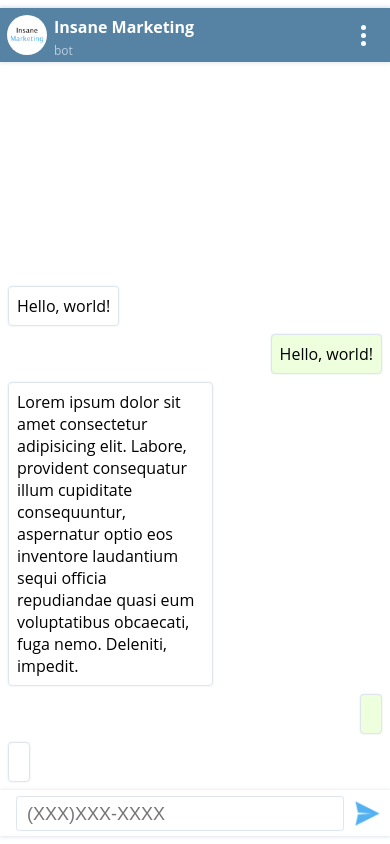
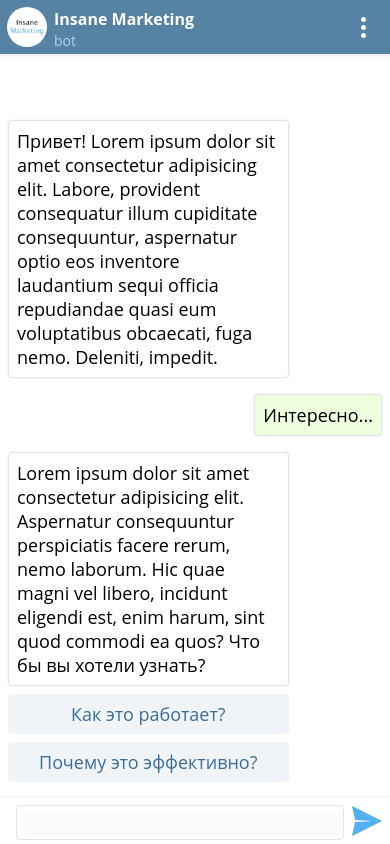
Before and after one commit to Goldsipa/insane-marketing, a plain HTML site: page index.html in a window 390 px wide. Both pictures are taken after a click on the element 367 px from the left and 813 px from the top of the page. Drawn offline with nearby package versions, Linux system fonts and the light colour scheme.

Commit message:
added typing animation and 3 blocks, style changes

```diff
--- a/index.html
+++ b/index.html
@@ -19,6 +19,10 @@
       <div class="nickname">
         <div class="name">Insane Marketing</div>
         <div class="bot-label">bot</div>
+        <div class="typing-wrapper hidden">
+          <div class="lds-facebook"><div></div><div></div><div></div></div>
+          <div class="typing">печатает</div>
+        </div>
       </div>
       <div class="menu">
         <div class="menu-dot"></div>
@@ -29,23 +33,30 @@
 
     <div class="content-wrapper">
       <div class="content">
-        <div class="message-wrapper">
+        <!-- <div class="message-wrapper">
           <div class="message noselect">Hello, world!</div>
         </div>
         <div class="message-wrapper">
           <div class="message-self noselect">Hello, world!</div>
         </div>
         <div class="message-wrapper">
-          <div class="message noselect">Lorem ipsum dolor sit amet consectetur adipisicing elit. Labore, provident consequatur illum cupiditate consequuntur, aspernatur optio eos inventore laudantium sequi officia repudiandae quasi eum voluptatibus obcaecati, fuga nemo. Deleniti, impedit.</div>
-        </div>
+          <div class="message-inline">
+            Lorem ipsum dolor sit amet consectetur adipisicing elit. Aspernatur consequuntur perspiciatis facere rerum, nemo laborum. Hic quae magni vel libero, incidunt eligendi est, enim harum, sint quod commodi ea quos?<br/><br/>
+            Что бы вы хотели узнать?
+          </div>
+          <div class="button-block">Как это работает?</div>
+          <div class="button-block">Почему это эффективно?</div>
+        </div> -->
 
-        <!-- <div class="lds-facebook"><div></div><div></div><div></div></div> -->
+
+
       </div>
     </div>
 
     <footer>
       <div class="message-field">
-        <input type="text" class="phone" id="phone" placeholder="(XXX)XXX-XXXX">
+        <input type="text" class="phone" id="phone">
+        <!-- placeholder="(XXX)XXX-XXXX" -->
       </div>
       <div class="button-send-wrapper">
         <div class="button-send"></div>
--- a/resources/scripts/app.js
+++ b/resources/scripts/app.js
@@ -1,26 +1,32 @@
-function sendMessageSelf() {
+function sendMessageSelf(text) {
   var messageWrapper = document.createElement('div');
   messageWrapper.classList.add('message-wrapper');
 
   var message = document.createElement('div');
   message.classList.add('message-self');
   message.classList.add('noselect');
-  message.innerHTML = $('.phone').cleanVal() || '&nbsp';
+  message.innerHTML = text || '&nbsp';
   messageWrapper.appendChild(message);
 
   var content = document.querySelector('.content');
   content.appendChild(messageWrapper);
   content.scrollTop = content.scrollHeight;
-  window.setTimeout(sendMessage, 700);
+
+  // isTyping()
+  // window.setTimeout(isNotTyping, 800);
+  // window.setTimeout(function () {
+  //   sendMessage(text);
+  // }, 1000);
 }
-function sendMessage() {
+
+function sendMessage(text) {
   var messageWrapper = document.createElement('div');
   messageWrapper.classList.add('message-wrapper');
 
   var message = document.createElement('div');
   message.classList.add('message');
   message.classList.add('noselect');
-  message.innerHTML = $('.phone').cleanVal() || '&nbsp';
+  message.innerHTML = text || '&nbsp';
   messageWrapper.appendChild(message);
 
   var content = document.querySelector('.content');
@@ -28,10 +34,108 @@ function sendMessage() {
   content.scrollTop = content.scrollHeight;
 }
 
-document.querySelector('.button-send').onclick = sendMessageSelf;
+function sendMessageInline(text, buttons) {
+  var messageWrapper = document.createElement('div');
+  messageWrapper.classList.add('message-wrapper');
+
+  var message = document.createElement('div');
+  message.classList.add('message-inline');
+  message.classList.add('noselect');
+  message.innerHTML = text || '&nbsp';
+  messageWrapper.appendChild(message);
+
+  for (var i = 0; i < buttons.length; i++) {
+    var button = document.createElement('div');
+    button.classList.add('button-block');
+    button.classList.add('noselect');
+    button.innerHTML = buttons[i] || '&nbsp';
+    button.onclick = blockTrird;
+    messageWrapper.appendChild(button);
+  }
+
+  var content = document.querySelector('.content');
+  content.appendChild(messageWrapper);
+  content.scrollTop = content.scrollHeight;
+}
+
+function isTyping() {
+  document.querySelector('.bot-label').classList.add('hidden');
+  document.querySelector('.typing-wrapper').classList.remove('hidden');
+}
+function isNotTyping() {
+  document.querySelector('.typing-wrapper').classList.add('hidden');
+  document.querySelector('.bot-label').classList.remove('hidden');
+}
+
+var showText = function (target, message, index, interval) {
+  if (index < message.length) {
+    document.querySelector('input').value += message[index++];
+    setTimeout(function () { showText(target, message, index, interval); }, interval);
+  }
+}
+
+var sendClick = function () {
+  sendMessageSelf($('input').val());
+  $('input').val('');
+  document.querySelector('.button-send').classList.remove('button-pending');
+  document.querySelector('.button-send').onclick = null;
+  blockSecond();
+};
+
+var sendNumberClick = function () {
+  if(!($('.phone').cleanVal().length == 10)) return;
+  sendMessageSelf($('.phone').cleanVal())
+  $('input').val('');
+  isTyping()
+  window.setTimeout(isNotTyping, 700);
+  window.setTimeout(function () {
+    sendMessage('Мы обязательно с Вами свяжемся!');
+  }, 1000);
+}
+
+function blockFirst() {
+  isTyping()
+  window.setTimeout(isNotTyping, 700);
+  window.setTimeout(function () {
+    sendMessage('Привет! Lorem ipsum dolor sit amet consectetur adipisicing elit. Labore, provident consequatur illum cupiditate consequuntur, aspernatur optio eos inventore laudantium sequi officia repudiandae quasi eum voluptatibus obcaecati, fuga nemo. Deleniti, impedit.');
+  }, 1000);
+  window.setTimeout(function () {
+    showText("input", "Интересно...", 0, 40);
+    document.querySelector('.button-send').classList.add('button-pending');
+    document.querySelector('.button-send').onclick = sendClick;
+  }, 1500);
+}
+
+function blockSecond() {
+  window.setTimeout(isTyping, 200);
+  window.setTimeout(isNotTyping, 1000);
+  window.setTimeout(function () {
+    sendMessageInline(
+      'Lorem ipsum dolor sit amet consectetur adipisicing elit. Aspernatur consequuntur perspiciatis facere rerum, nemo laborum. Hic quae magni vel libero, incidunt eligendi est, enim harum, sint quod commodi ea quos? Что бы вы хотели узнать?',
+      ['Как это работает?', 'Почему это эффективно?']
+    );
+  }, 1200);
+}
+
+function blockTrird() {
+  window.setTimeout(isTyping, 200);
+  window.setTimeout(isNotTyping, 1000);
+  window.setTimeout(function () {
+    sendMessageInline(
+      'Что ещё Вас интересует?',
+      ['Заказать продвижение', 'Узнать цену', 'Наша бот-воронка']
+    );
+    document.querySelector('input').disabled = false;
+    document.querySelector('input').placeholder = "(XXX)XXX-XXXX";
+    $('.phone').mask('(000)000-0000');
+    $('.phone').focus();
+    document.querySelector('.button-send').onclick = sendNumberClick;
+  }, 1200);
+}
 
 $(document).ready(function(){
-  $('.phone').mask('(000)000-0000');
-  $('.phone').focus();
-  // $('.phone').val("(0");
+  document.querySelector('input').disabled = true;
+
+  blockFirst();
+  // blockTrird();
 });
--- a/resources/styles/index.css
+++ b/resources/styles/index.css
@@ -4,8 +4,6 @@ html {
 body {
   height: 100%;
   margin: 0;
-  padding-bottom: 8px;
-  padding-top: 8px;
   box-sizing: border-box;
   /* background-color: #e7ebf0; */
   font-family: "Open Sans", "Lucida Grande", "Lucida Sans Unicode", Arial, Helvetica, Verdana, sans-serif;
@@ -15,7 +13,8 @@ body {
   position: relative;
 
   height: 100%;
-  max-width: 576px;
+  /* max-width: 576px; */
+  width: 100%;
   margin: 0 auto;
 
   background-color: #ffffff;
@@ -59,9 +58,18 @@ header {
   box-sizing: border-box;
 }
 .bot-label {
-  padding-top: 4px;
-  font-size: 12px;
+  padding-top: 1px;
+  font-size: 14px;
   color: #b9cfe3;
+}
+.typing-wrapper {
+  padding-top: 1px;
+  font-size: 14px;
+  color: #b9cfe3;
+}
+.typing {
+  margin-left: 2px;
+  float: left;
 }
 .menu {
   position: absolute;
@@ -102,17 +110,20 @@ header {
   display: flex;
   flex-flow: column nowrap;
   overflow-y: auto;
+
+  font-size: 22px;
 }
 .content > :first-child {
   margin-top: auto !important;
   /* use !important to prevent breakage from child margin settings */
 }
 .message-wrapper {
-  padding: 0 8px 8px 8px;
+  padding: 0 8px 24px 8px;
 }
 .message, .message-self {
   max-width: 50%;
   display: inline-block;
+  box-sizing: border-box;
   padding: 8px;
   box-shadow: 0px 0px 2px 0 #dfe5ec;
   border: 1px solid #dfe5ec;
@@ -121,6 +132,31 @@ header {
 .message-self {
   float: right;
   background-color: #eeffdd;
+}
+.message-inline {
+  width: 50%;
+  display: inline-block;
+  padding: 8px;
+  box-sizing: border-box;
+  box-shadow: 0px 0px 2px 0 #dfe5ec;
+  border: 1px solid #dfe5ec;
+  border-radius: 0.25rem;
+}
+.button-block {
+  width: 50%;
+  margin-top: 8px;
+  padding: 8px;
+  box-sizing: border-box;
+  background-color: #f0f4f7; /* 40404033 */
+  border-radius: 0.25rem;
+  /* border: 1px solid #dfe5ec99; */
+  /* box-shadow: 0px 0px 2px 0 #dfe5ec; */
+  color: #3a6d99; /* ffffff */
+  text-align: center;
+  cursor: pointer;
+}
+.button-block:hover {
+  background-color: #dfe8f0;
 }
 
 footer {
@@ -136,6 +172,7 @@ footer {
 }
 .message-field {
   width: 100%;
+  margin-top: 1px;
   padding: 4px 4px 4px 8px;
   box-sizing: border-box;
   font-size: 18px;
@@ -148,19 +185,32 @@ footer {
   right: 0;
   width: 46px;
   height: 46px;
-  padding: 4px;
+  padding: 5px;
   box-sizing: border-box;
 }
 .button-send {
   height: 100%;
   background-image: url('../images/send-button.png');
-  background-size: 75% 75%;
+  background-size: 100% 100%;
   background-repeat: no-repeat;
   background-position: 50% 50%;
-  border-radius: 50%;
   cursor: pointer;
+  opacity: 1;
 }
-
+.button-pending {
+  animation: pending 1.25s ease-in-out infinite;
+}
+@keyframes pending {
+  0% {
+    opacity: 1;
+  }
+  50% {
+    opacity: 0;
+  }
+  100% {
+    opacity: 1;
+  }
+}
 
 .noselect {
   -webkit-touch-callout: none; /* iOS Safari */
@@ -171,9 +221,31 @@ footer {
             user-select: none; /* Non-prefixed version, currently
                                   supported by Chrome and Opera */
 }
+.hidden {
+  display: none;
+}
+
 input {
   font-size: 18px;
   width: 100%;
   outline: none;
   border: none;
 }
+
+@media (max-width: 767px) {
+  .content {
+    font-size: 18px;
+  }
+  .message, .message-self {
+    max-width: 75%;
+  }
+  .message-inline {
+    width: 75%;
+  }
+  .button-block {
+    width: 75%;
+  }
+  .message-wrapper {
+    padding-bottom: 16px;
+  }
+}
--- a/resources/styles/loading.css
+++ b/resources/styles/loading.css
@@ -1,39 +1,86 @@
 .lds-facebook {
   display: inline-block;
   position: relative;
-  width: 64px;
-  height: 64px;
+  float: left;
+  margin-top: 4px;
+  width: 32px;
+  height: 12px;
 }
 .lds-facebook div {
   display: inline-block;
   position: absolute;
-  left: 6px;
-  width: 13px;
-  background: #5682a3;
+  background: #b9cfe3;
   border-radius: 50%;
-  animation: lds-facebook 1.2s cubic-bezier(0, 0.5, 0.5, 1) infinite;
 }
+
 .lds-facebook div:nth-child(1) {
-  left: 6px;
+  left: 4px;
+  top: 4px;
+  width: 4px;
+  height: 4px;
+
+  animation: lds-facebook1 0.8s cubic-bezier(0, 0.5, 0.5, 1) infinite;
   animation-delay: -0.24s;
 }
+@keyframes lds-facebook1 {
+  0%, 100% {
+    left: 4px;
+    top: 4px;
+    width: 4px;
+    height: 4px;
+  }
+  50% {
+    left: 3px;
+    top: 3px;
+    height: 6px;
+    width: 6px;
+  }
+}
+
 .lds-facebook div:nth-child(2) {
-  left: 26px;
+  left: 14px;
+  top: 4px;
+  width: 4px;
+  height: 4px;
+
+  animation: lds-facebook2 0.8s cubic-bezier(0, 0.5, 0.5, 1) infinite;
   animation-delay: -0.12s;
 }
+@keyframes lds-facebook2 {
+  0%, 100% {
+    left: 14px;
+    top: 4px;
+    width: 4px;
+    height: 4px;
+  }
+  50% {
+    left: 13px;
+    top: 3px;
+    height: 6px;
+    width: 6px;
+  }
+}
+
 .lds-facebook div:nth-child(3) {
-  left: 45px;
+  left: 24px;
+  top: 4px;
+  width: 4px;
+  height: 4px;
+
+  animation: lds-facebook3 0.8s cubic-bezier(0, 0.5, 0.5, 1) infinite;
   animation-delay: 0;
 }
-@keyframes lds-facebook {
-  0% {
-    top: 6px;
-    height: 51px;
-    width: 51px;
+@keyframes lds-facebook3 {
+  0%, 100% {
+    left: 24px;
+    top: 4px;
+    width: 4px;
+    height: 4px;
   }
-  50%, 100% {
-    top: 19px;
-    height: 26px;
-    width: 26px;
+  50% {
+    left: 23px;
+    top: 3px;
+    height: 6px;
+    width: 6px;
   }
 }
```
